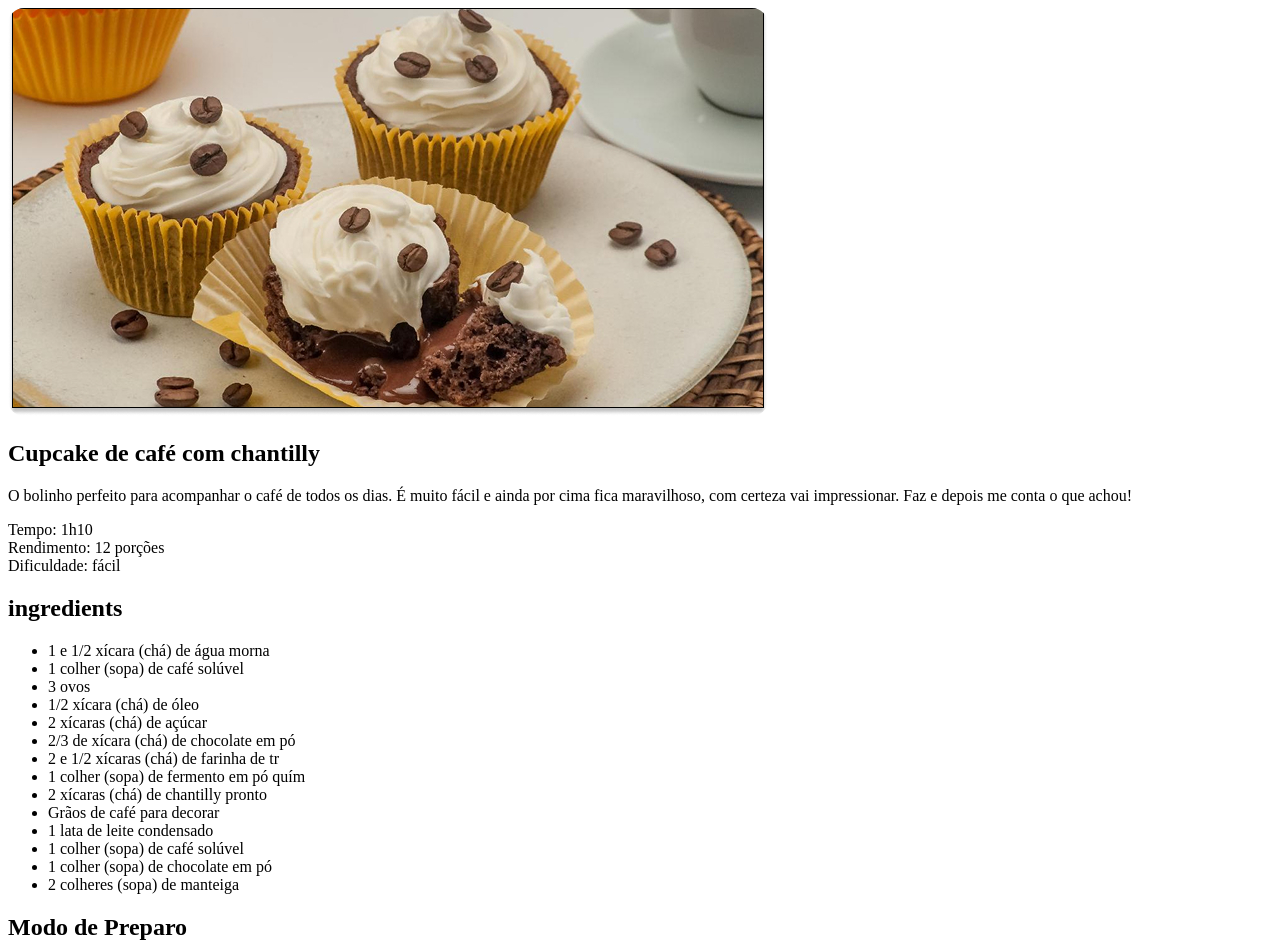
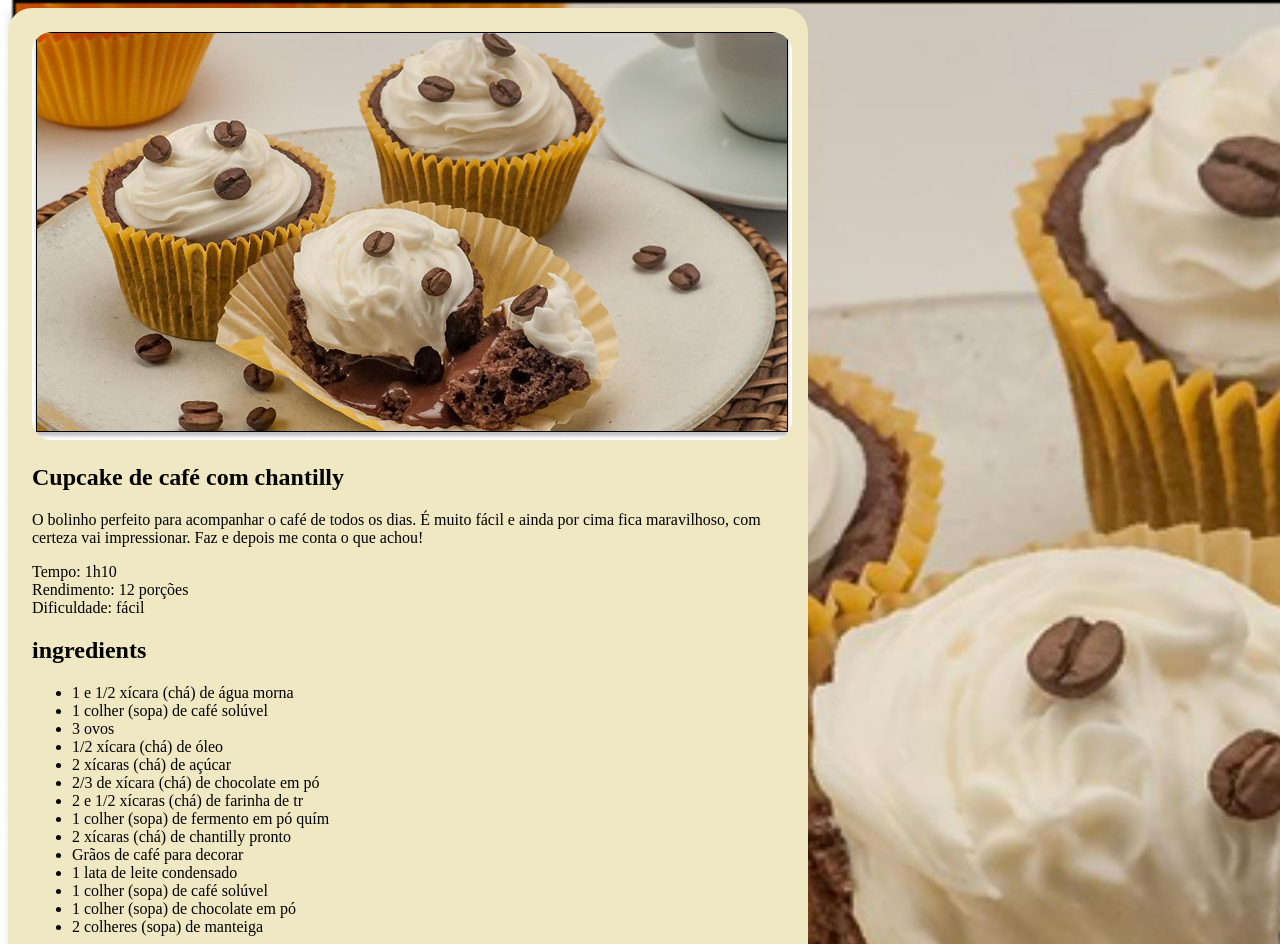
Before and after one commit to limasantoss/Pagina-de-receita, a plain HTML site: page index.html in a window 1280 px wide. Shown: the top 944 px of the page. Drawn offline with Linux system fonts and the light colour scheme.

Commit message:
imagem de fundo #page

```diff
--- a/style.css
+++ b/style.css
@@ -1,3 +1,16 @@
+body{
+    background-image: url(assets/main-image.jpg);
+    background-size: cover; /* cobri toda area visivel */
+}
+#page{
+    box-sizing: border-box;
+    width: 800px;
+    padding:24px ;
+    background-color: #F0E8C2;
+    border-radius: 24px;
+    max-width: 800px;
+    margin: 48 auto;
+}
 img {
-    border-radius: 16px;
+    border-radius:20px;
 }
```
